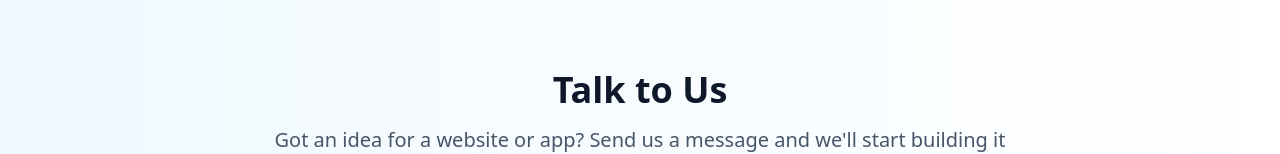
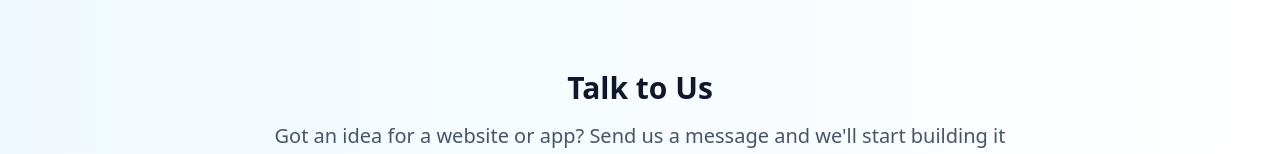
Before and after one commit to Devwezardtech/devfast, a React (Create React App) app: page / in a window 1280 px wide. Shown: the part 2869-3023 px from the top of the page. Built offline with nearby package versions, Linux system fonts and the light colour scheme.

Commit message:
inhance add some details about the require project in email

```diff
--- a/src/page/home.jsx
+++ b/src/page/home.jsx
@@ -218,10 +218,10 @@ export default function DevfastLanding() {
         </div>
       </section>
 
-<section ref={contactRef} className="bg-gradient-to-r from-sky-50 to-white py-24 px-6">
+<section ref={contactRef} className="bg-gradient-to-r from-sky-50 to-white py-24 px-14">
   <div className="max-w-3xl mx-auto text-center">
     {/* Header */}
-   <h2 className="text-3xl md:text-4xl font-extrabold text-slate-900 mb-4">
+   <h2 className="text-2xl md:text-3xl font-extrabold text-slate-900 mb-4">
   Talk to Us
 </h2>
 <p className="text-slate-600 mb-12 text-lg md:text-xl">
@@ -239,7 +239,7 @@ export default function DevfastLanding() {
         <div
           onClick={() =>
               window.location.assign(
-                "mailto:devfastt@gmail.com?subject=Project Inquiry&body=Hi, I would like to start a project with you."
+                "mailto:devfastt@gmail.com?subject=Project Inquiry&body=Hi, I would like to start a project with you. Please let me know how to proceed.name:%0D%0Aemail:%0D%0Aproject details:%0D%0A about my project:%0D%0A%0D%0A timeline:%0D%0A%0D%0A budget:%0D%0A"
               )
             }
           className="flex-1 inline-flex items-center justify-center gap-2 px-6 py-4 bg-blue-500 text-white rounded-2xl font-semibold hover:bg-blue-600 transition transform hover:-translate-y-1 shadow-md"
```
